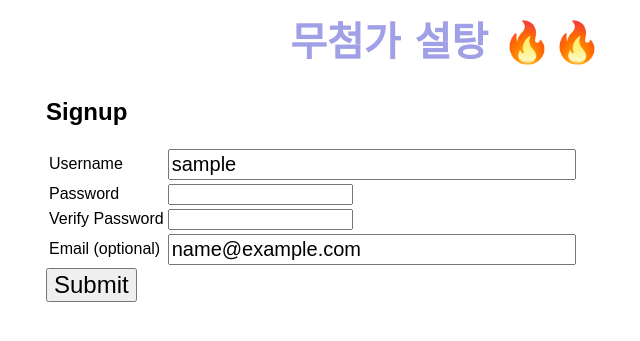
After one commit to stwykd/no-added-sugar, a Python web app: template templates/signup.html in a window 1280 px wide. The commit adds this page. Shown: the top 341 px of the page, without its empty margins (194-834 px from the left). Run offline with Jinja, Linux system fonts and the light colour scheme; the template is opened without the code that fills it: most values are stand-ins (such as "Sample title", 1, 10 or a date in 2020); some web fonts are replaced.

Commit message:
Add signup form and welcome page

```diff
--- a/templates/base.html
+++ b/templates/base.html
@@ -74,7 +74,7 @@
     </style>
     <body>
         {% if [0, 1] | random == 1 %}
-            <a href="/blog" class="blog-title-kawai">무첨가 설탕</a>
+            <a href="/blog" class="blog-title-kawai">무첨가 설탕 🔥🔥</a>
         {% else %}
             <a href="/blog" class="blog-title">no added sugar ʕっ•ᴥ•ʔっ</a>
         {% endif %}
--- /dev/null
+++ b/templates/signup.html
@@ -0,0 +1,57 @@
+{% extends "base.html" %}
+{% block content %}
+    <h2>Signup</h2>
+    <form method="post">
+        <table>
+            <tr>
+                <td class="label">
+                    Username
+                </td>
+                <td>
+                    <input type="text" name="username" value="{{username}}">
+                </td>
+                <td class="error">
+                    {{error_username}}
+                </td>
+            </tr>
+
+            <tr>
+                <td class="label">
+                    Password
+                </td>
+                <td>
+                    <input type="password" name="password" value="">
+                </td>
+                <td class="error">
+                    {{error_password}}
+                </td>
+            </tr>
+
+            <tr>
+                <td class="label">
+                    Verify Password
+                </td>
+                <td>
+                    <input type="password" name="verify" value="">
+                </td>
+                <td class="error">
+                    {{error_verify}}
+                </td>
+            </tr>
+
+            <tr>
+                <td class="label">
+                    Email (optional)
+                </td>
+                <td>
+                    <input type="text" name="email" value="{{email}}">
+                </td>
+                <td class="error">
+                    {{error_email}}
+                </td>
+            </tr>
+        </table>
+
+        <input type="submit">
+    </form>
+{% endblock %}
--- /dev/null
+++ b/templates/welcome.html
@@ -0,0 +1,4 @@
+{% extends "base.html" %}
+{% block content %}
+    Welcome {{username}}
+{% endblock %}
```
Also changed, not shown: main.py (+65 -6 lines).
